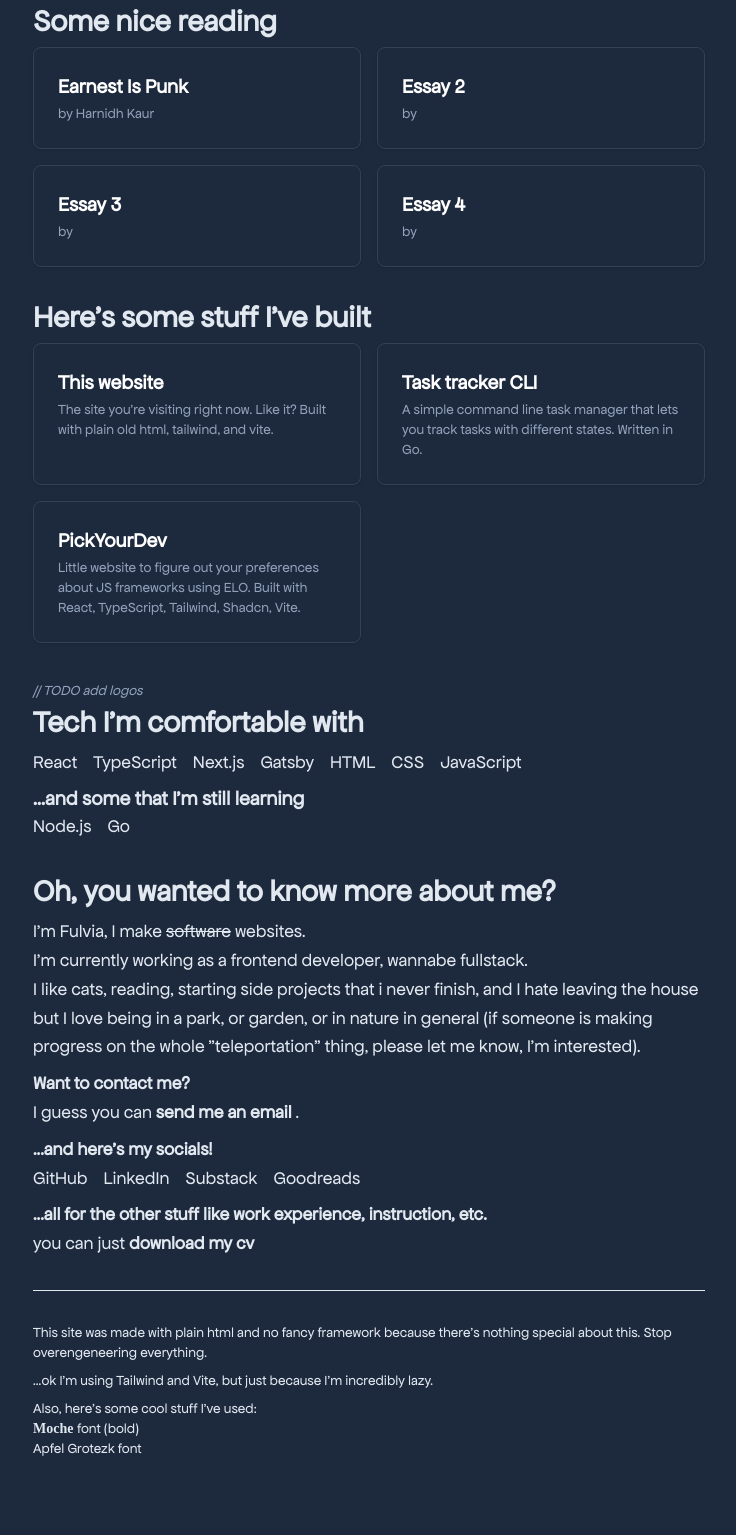
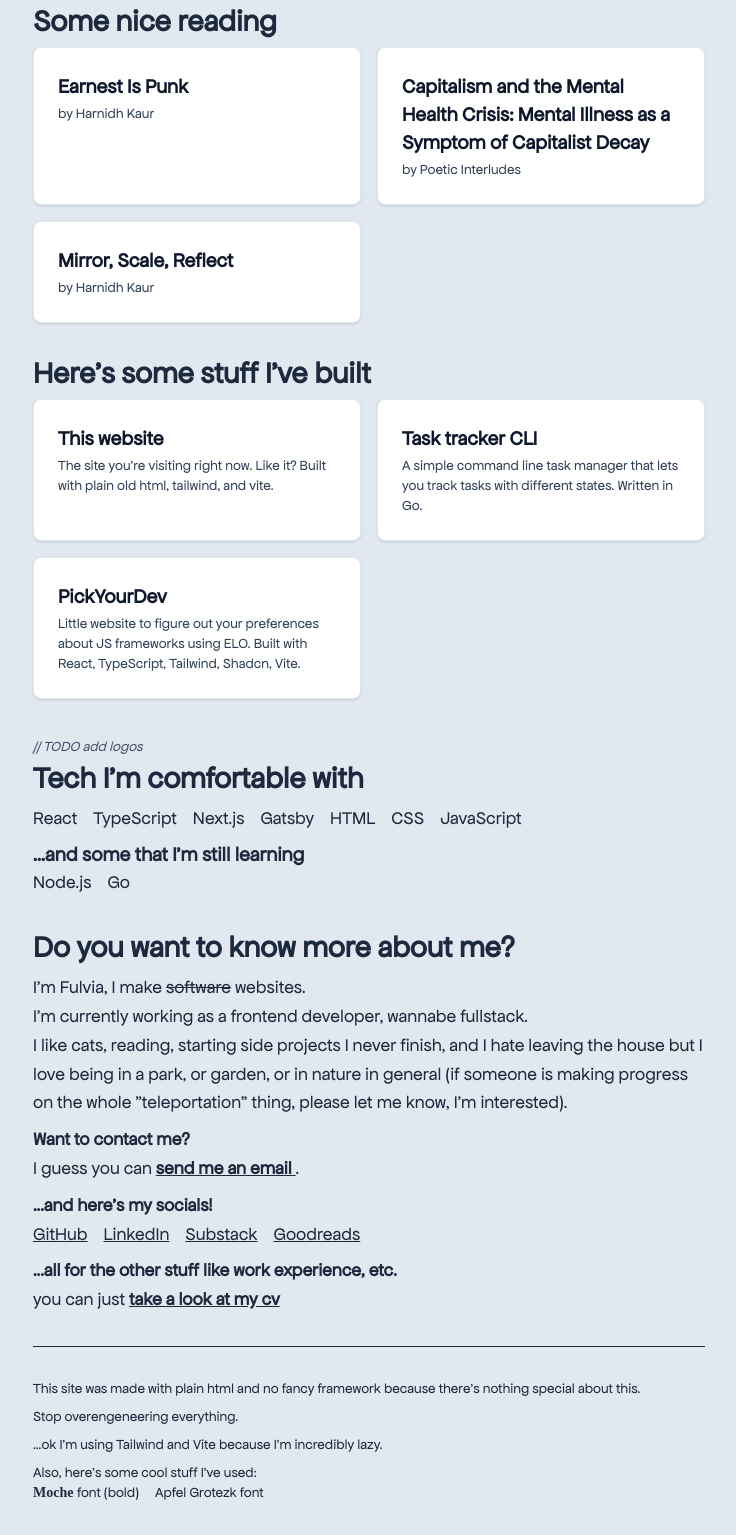
Before and after one commit to zum281/personal-site, a website built with Vite: page index.html in a window 1280 px wide. Shown: the part 399-1934 px from the top of the page, without its empty margins (271-1007 px from the left). Before the commit the page ends 1890 px from the top, so only its background shows below. Built offline with nearby package versions, Linux system fonts and the light colour scheme; files whose address does not match are found by name.

Commit message:
feat: add cv

```diff
--- a/index.html
+++ b/index.html
@@ -1,5 +1,5 @@
 <!doctype html>
-<html lang="en" data-theme="dark">
+<html lang="en" data-theme="light">
   <head>
     <meta charset="UTF-8" />
     <meta name="viewport" content="width=device-width, initial-scale=1" />
@@ -19,7 +19,6 @@
           type="checkbox"
           value=""
           class="sr-only peer"
-          checked
           onchange="toggletheme()" />
         <div
           class="shadow-sm shadow-slate-300 dark:shadow-slate-700 border-slate-300 relative w-11 h-6 bg-slate-200 peer-focus:outline-none peer-focus:ring-4 peer-focus:ring-slate-300 dark:peer-focus:ring-slate-800 rounded-full peer dark:bg-slate-700 peer-checked:after:translate-x-full rtl:peer-checked:after:-translate-x-full peer-checked:after:border-white after:content-[''] after:absolute after:top-[2px] after:start-[2px] after:bg-white after:border-slate-300 after:border after:rounded-full after:h-5 after:w-5 after:transition-all dark:border-slate-600 peer-checked:bg-slate-600 dark:peer-checked:bg-slate-600"></div>
@@ -57,38 +56,27 @@
           </li>
           <li>
             <a
-              href="#"
+              href="https://poeticinterludes.substack.com/p/capitalism-and-the-mental-health"
               target="_blank"
               class="block max-w-sm p-6 bg-white border border-slate-200 rounded-lg shadow-sm hover:bg-slate-100 dark:bg-slate-800 dark:border-slate-700 dark:hover:bg-slate-700 h-full">
               <h3 class="mb-1 text-xl font-bold text-slate-900 dark:text-white">
-                Essay 2
+                Capitalism and the Mental Health Crisis: Mental Illness as a
+                Symptom of Capitalist Decay
               </h3>
               <p class="font-normal text-sm text-slate-700 dark:text-slate-400">
-                by
+                by Poetic Interludes
               </p>
             </a>
           </li>
           <li>
             <a
-              href="#"
+              href="https://www.harnidh.xyz/p/mirror-scale-reflect"
               class="block max-w-sm p-6 bg-white border border-slate-200 rounded-lg shadow-sm hover:bg-slate-100 dark:bg-slate-800 dark:border-slate-700 dark:hover:bg-slate-700 h-full">
               <h3 class="mb-1 text-xl font-bold text-slate-900 dark:text-white">
-                Essay 3
+                Mirror, Scale, Reflect
               </h3>
               <p class="font-normal text-sm text-slate-700 dark:text-slate-400">
-                by
-              </p>
-            </a>
-          </li>
-          <li>
-            <a
-              href="#"
-              class="block max-w-sm p-6 bg-white border border-slate-200 rounded-lg shadow-sm hover:bg-slate-100 dark:bg-slate-800 dark:border-slate-700 dark:hover:bg-slate-700 h-full">
-              <h3 class="mb-1 text-xl font-bold text-slate-900 dark:text-white">
-                Essay 4
-              </h3>
-              <p class="font-normal text-sm text-slate-700 dark:text-slate-400">
-                by
+                by Harnidh Kaur
               </p>
             </a>
           </li>
@@ -165,9 +153,7 @@
         </div>
       </section>
       <section class="space-y-2">
-        <h2 class="text-3xl font-bold">
-          Oh, you wanted to know more about me?
-        </h2>
+        <h2 class="text-3xl font-bold">Do you want to know more about me?</h2>
         <div>
           <p>
             I'm Fulvia, I make
@@ -178,9 +164,9 @@
             I'm currently working as a frontend developer, wannabe fullstack.
           </p>
           <p>
-            I like cats, reading, starting side projects that i never finish,
-            and I hate leaving the house but I love being in a park, or garden,
-            or in nature in general (if someone is making progress on the whole
+            I like cats, reading, starting side projects I never finish, and I
+            hate leaving the house but I love being in a park, or garden, or in
+            nature in general (if someone is making progress on the whole
             "teleportation" thing, please let me know, I'm interested).
           </p>
         </div>
@@ -190,7 +176,7 @@
             I guess you can
             <a
               href="mailto:zum281@gmail.com"
-              class="hover:underline hover:text-slate-700 dark:hover:text-slate-400 font-bold transition-all duration-300 ease-in-out">
+              class="underline hover:text-slate-700 dark:hover:text-slate-400 font-bold transition-all duration-300 ease-in-out">
               send me an email
             </a>
             .
@@ -204,7 +190,7 @@
               <a
                 href="https://github.com/zum281"
                 target="_blank"
-                class="hover:underline hover:text-slate-700 dark:hover:text-slate-400 transition-all duration-300 ease-in-out">
+                class="underline hover:text-slate-700 dark:hover:text-slate-400 transition-all duration-300 ease-in-out">
                 GitHub
               </a>
             </li>
@@ -212,7 +198,7 @@
               <a
                 href="https://www.linkedin.com/in/fulvia-mourikis-6859a1108/"
                 target="_blank"
-                class="hover:underline hover:text-slate-700 dark:hover:text-slate-400 transition-all duration-300 ease-in-out">
+                class="underline hover:text-slate-700 dark:hover:text-slate-400 transition-all duration-300 ease-in-out">
                 LinkedIn
               </a>
             </li>
@@ -220,7 +206,7 @@
               <a
                 href="https://substack.com/@fulviamourikis"
                 target="_blank"
-                class="hover:underline hover:text-slate-700 dark:hover:text-slate-400 transition-all duration-300 ease-in-out">
+                class="underline hover:text-slate-700 dark:hover:text-slate-400 transition-all duration-300 ease-in-out">
                 Substack
               </a>
             </li>
@@ -228,7 +214,7 @@
               <a
                 href="https://www.goodreads.com/user/show/180070172-fulvia-mourikis"
                 target="_blank"
-                class="hover:underline hover:text-slate-700 dark:hover:text-slate-400 transition-all duration-300 ease-in-out">
+                class="underline hover:text-slate-700 dark:hover:text-slate-400 transition-all duration-300 ease-in-out">
                 Goodreads
               </a>
             </li>
@@ -236,15 +222,15 @@
         </div>
         <div>
           <h3 class="font-bold">
-            ...all for the other stuff like work experience, instruction, etc.
+            ...all for the other stuff like work experience, etc.
           </h3>
           <p>
             you can just
             <a
-              href="#"
+              href="/cv.pdf"
               target="_blank"
-              class="hover:underline hover:text-slate-700 dark:hover:text-slate-400 transition-all duration-300 ease-in-out font-bold">
-              download my cv
+              class="underline hover:text-slate-700 dark:hover:text-slate-400 transition-all duration-300 ease-in-out font-bold">
+              take a look at my cv
             </a>
           </p>
         </div>
@@ -253,14 +239,13 @@
     <footer class="mx-auto max-w-2xl w-full py-8 text-sm space-y-2">
       <p>
         This site was made with plain html and no fancy framework because
-        there's nothing special about this. Stop overengeneering everything.
+        there's nothing special about this.
       </p>
-      <p>
-        ...ok I'm using Tailwind and Vite, but just because I'm incredibly lazy.
-      </p>
+      <p>Stop overengeneering everything.</p>
+      <p>...ok I'm using Tailwind and Vite because I'm incredibly lazy.</p>
       <section>
         <p>Also, here's some cool stuff I've used:</p>
-        <ul>
+        <ul class="flex items-center flex-wrap gap-4">
           <li>
             <a
               href="https://www.typo.pepite.world/fonderie/moche/"
```
Also changed, not shown: vite.config.js (renamed from vite.config.ts), 1 other file.
